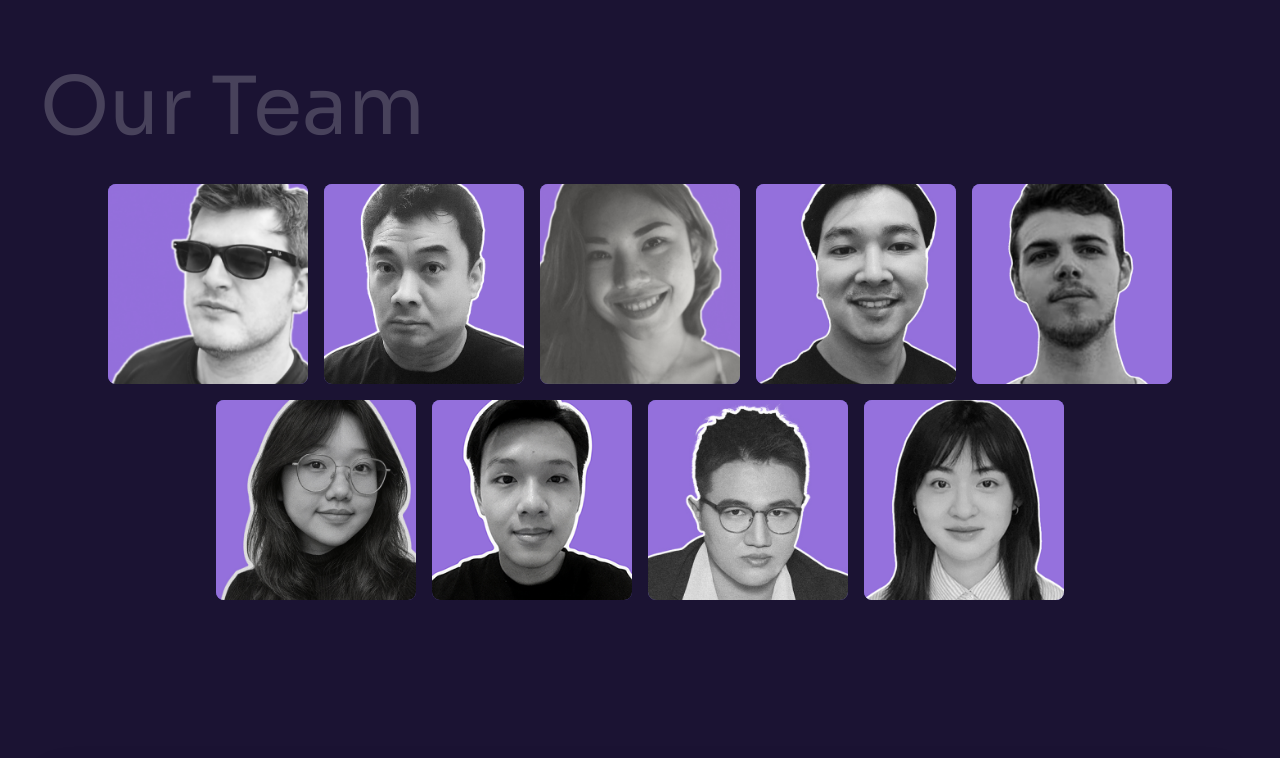
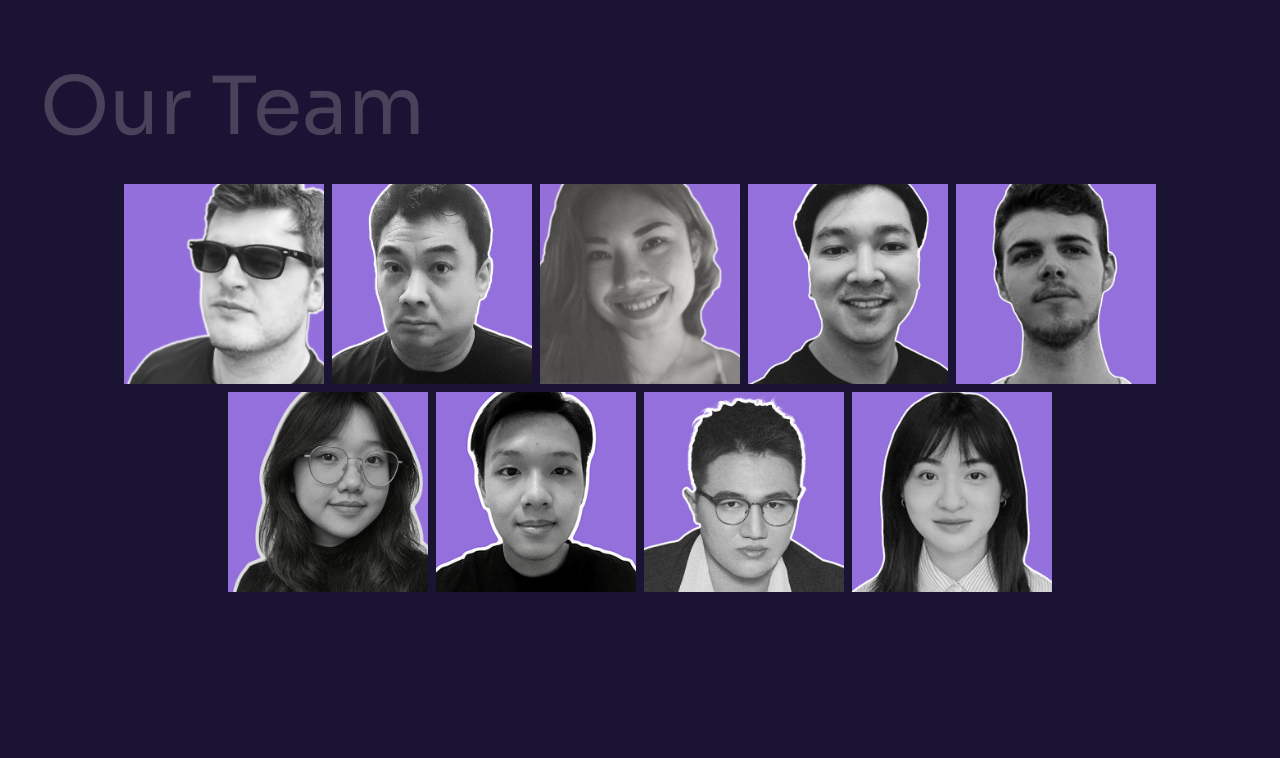
Before and after one commit to DxcMint868/takeoff, a Next.js app: page /about-us in a window 1280 px wide. Shown: the part 1842-2600 px from the top of the page. Built offline with nearby package versions, Linux system fonts and the light colour scheme.

Commit message:
style: adjust spacing and width in TeamMemberGrid for improved layout consistency

```diff
--- a/components/member-grid.tsx
+++ b/components/member-grid.tsx
@@ -49,16 +49,16 @@ export function TeamMemberGrid({ members, className }: TeamMemberGridProps) {
 
   return (
     <div className={`mx-auto w-full max-w-[1132px] ${className ?? ""}`.trim()}>
-      <ul className="m-0 flex w-full flex-wrap justify-center gap-2 p-0 mq900:gap-3 ms1024:gap-4">
+      <ul className="m-0 flex w-full flex-wrap justify-center gap-3 p-0 mq900:gap-3 ms1024:gap-2">
         {members.map((member) => (
           <li
             key={member.slug}
-            className="aspect-square w-[calc((100%-0.75rem)/2)] max-w-[200px] shrink-0 list-none mq450:w-full mq450:max-w-none ms1024:w-[200px] ms1024:max-w-[200px]"
+            className="aspect-square w-[calc((100%-0.125rem)/2)] max-w-[200px] shrink-0 list-none mq450:w-full mq450:max-w-none ms1024:w-[200px] ms1024:max-w-[200px]"
           >
             <Link
               href={`/about-us?member=${encodeURIComponent(member.slug)}#our-team`}
               scroll={false}
-              className="group relative block h-full w-full overflow-hidden rounded-lg outline-none ring-offset-2 ring-offset-dark transition-shadow duration-300 focus-visible:ring-2 focus-visible:ring-purple"
+              className="group relative block h-full w-full overflow-hidden outline-none focus-visible:ring-2 focus-visible:ring-purple"
               aria-label={`${member.name}${member.role ? `, ${member.role}` : ""}`}
             >
               <div className="relative h-full w-full overflow-hidden bg-purple/90">
```
